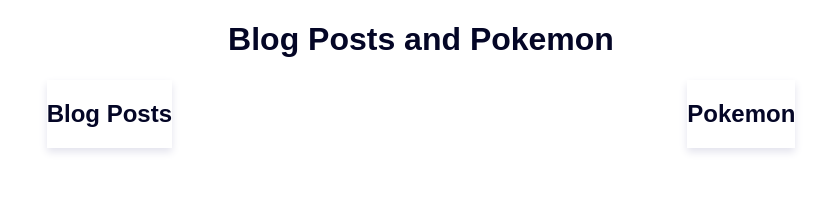
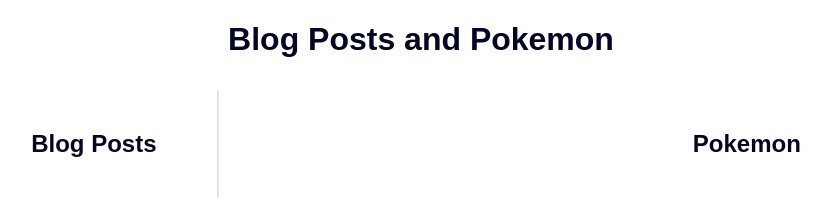
Before and after one commit to evros001/poke-placeholder-js, a plain HTML site: page index.html in a window 1280 px wide. Shown: the whole page, without its empty margins (219-1050 px from the left). Drawn offline with Linux system fonts and the light colour scheme; no server answers.

Commit message:
touch up styles with padding and card layout

```diff
--- a/index.html
+++ b/index.html
@@ -12,6 +12,7 @@
     :root {
       --main-shadow-color: #e3e3ed;
       --main-txt-color: #040626;
+      --main-body-txt-color: #818195;
     }
     h1 {
       text-align: center;
@@ -21,19 +22,30 @@
       justify-content: space-around;
     }
 
+    #list-one {
+      padding: 20px 60px 20px 20px;
+      border-right: 2px solid var(--main-shadow-color);
+    }
+
+    #list-two {
+      padding: 20px;
+    }
+
     #list-one, #list-two {
-      box-shadow: 0 4px 8px 0 var(--main-shadow-color);
+      margin: 10px 20px 10px 10px;
+      /*box-shadow: 4px 4px 8px 4px var(--main-shadow-color);*/
     }
 
     #list-two > .list-item-container {
       max-width: 90px;
       display: inline-block;
+      margin: 15px 10px;
     }
 
     #list-one > .list-item-container {
       min-width: 500px;
       padding: 25px;
-
+      margin: 15px 0;
     }
 
     #list-two > .list-item-container > .list-item-title {
@@ -45,7 +57,7 @@
     }
 
     .list-item-container {
-      box-shadow: 0 4px 8px 0 var(--main-shadow-color);
+      box-shadow: 4px 4px 8px 4px var(--main-shadow-color);
       padding: 10px;
       max-width: 500px;
     }
@@ -59,8 +71,10 @@
 
     .list-item-body {
       margin: 0;
+      color: var(--main-body-txt-color);
     }
   </style>
+
   <div class='lists-container'>
     <h1 clas='main-title'>Blog Posts and Pokemon</h1>
     <section class='list-container'>
@@ -72,6 +86,7 @@
       </section>
     </section>
   </div>
+
   <script type="text/javascript">
     //define api urls
     const postURl = 'https://jsonplaceholder.typicode.com/posts?_limit=10'
```
